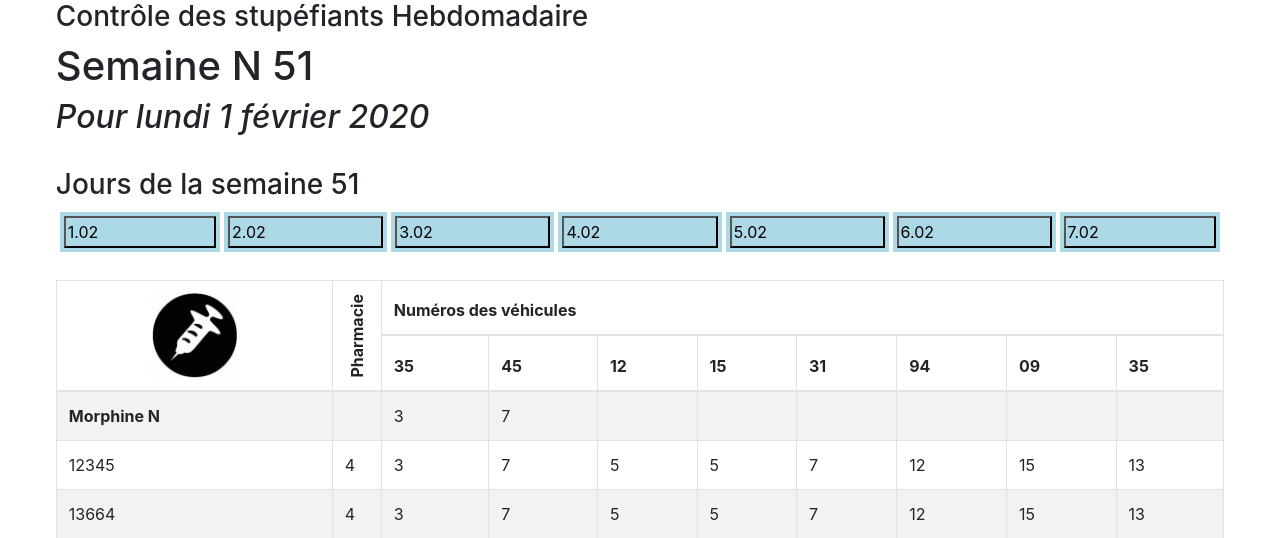
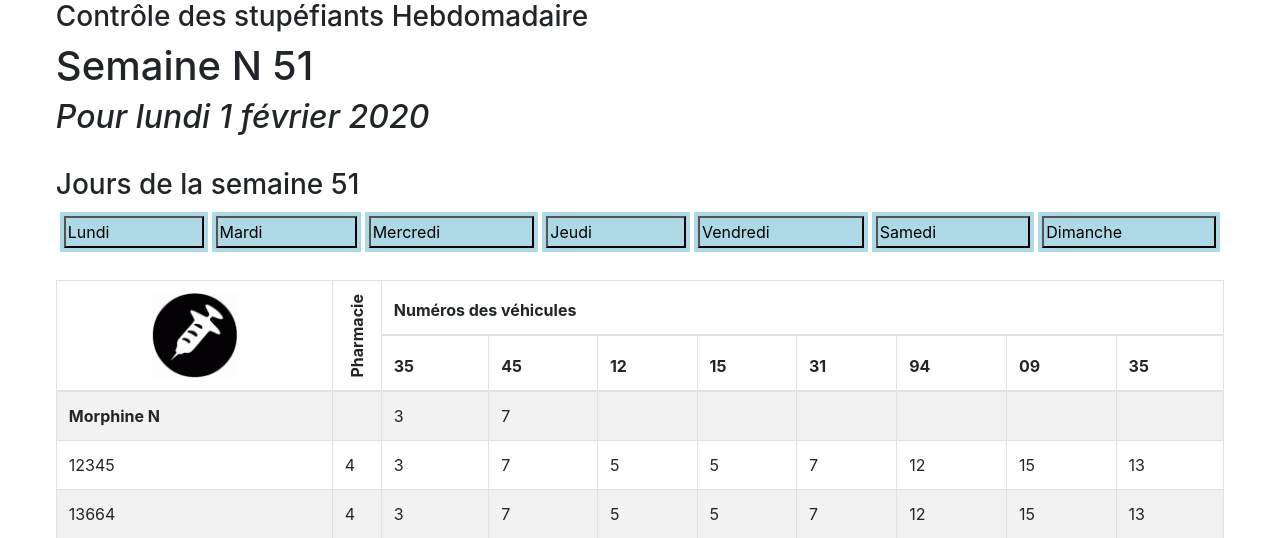
Before and after one commit to samuelroland/CSUNVB, a PHP site: page /view/drugHome.php in a window 1280 px wide. Shown: the part 222-760 px from the top of the page. Run offline with PHP 8.4, Linux system fonts and the light colour scheme; some libraries are stand-ins or nearby versions.

Commit message:
drugs drughome update list of days
indent content too

```diff
--- a/view/drugHome.php
+++ b/view/drugHome.php
@@ -13,13 +13,27 @@ $title = "CSU-NVB - Stupéfiants";
 <br>
 <h3>Jours de la semaine 51</h3>
 <div id="divJoursSemaine" class="">
-    <a href="/?action=drugs&day=1" class="jourSemaine"><button class="jourSemaine">1.02</button></a>
-    <a href="/?action=drugs&day=1" class="jourSemaine"><button class="jourSemaine">2.02</button></a>
-    <a href="/?action=drugs&day=1" class="jourSemaine"><button class="jourSemaine">3.02</button></a>
-    <a href="/?action=drugs&day=1" class="jourSemaine"><button class="jourSemaine">4.02</button></a>
-    <a href="/?action=drugs&day=1" class="jourSemaine"><button class="jourSemaine">5.02</button></a>
-    <a href="/?action=drugs&day=1" class="jourSemaine"><button class="jourSemaine">6.02</button></a>
-    <a href="/?action=drugs&day=1" class="jourSemaine"><button class="jourSemaine">7.02</button></a>
+    <a href="/?action=drugs&day=1" class="jourSemaine">
+        <button class="jourSemaine">Lundi</button>
+    </a>
+    <a href="/?action=drugs&day=1" class="jourSemaine">
+        <button class="jourSemaine">Mardi</button>
+    </a>
+    <a href="/?action=drugs&day=1" class="jourSemaine">
+        <button class="jourSemaine">Mercredi</button>
+    </a>
+    <a href="/?action=drugs&day=1" class="jourSemaine">
+        <button class="jourSemaine">Jeudi</button>
+    </a>
+    <a href="/?action=drugs&day=1" class="jourSemaine">
+        <button class="jourSemaine">Vendredi</button>
+    </a>
+    <a href="/?action=drugs&day=1" class="jourSemaine">
+        <button class="jourSemaine">Samedi</button>
+    </a>
+    <a href="/?action=drugs&day=1" class="jourSemaine">
+        <button class="jourSemaine">Dimanche</button>
+    </a>
 </div>
 <br>
 
@@ -27,7 +41,8 @@ $title = "CSU-NVB - Stupéfiants";
 <table class="table table-striped table-bordered">
     <thead>
     <tr>
-        <th colspan="2" rowspan="2" class="imgheadertablezone"><img src="/model/dataStorage/img/logo-stups.png" alt="stups logo" class="imgheadertable"></th>
+        <th colspan="2" rowspan="2" class="imgheadertablezone"><img src="/model/dataStorage/img/logo-stups.png"
+                                                                    alt="stups logo" class="imgheadertable"></th>
         <th rowspan="2" class="txtvertical">Pharmacie</th>
         <th colspan="8">Numéros des véhicules</th>
     </tr>
@@ -41,11 +56,10 @@ $title = "CSU-NVB - Stupéfiants";
         <th>09</th>
         <th>35</th>
     </tr>
-
     </thead>
     <tbody>
     <tr>
-        <td colspan="2"><strong>Morphine N</strong></td>
+        <td colspan="2" class=""><strong>Morphine N</strong></td>
         <td></td>
         <td>3</td>
         <td>7</td>
@@ -57,7 +71,7 @@ $title = "CSU-NVB - Stupéfiants";
         <td></td>
     </tr>
     <tr>
-        <td colspan="2">12345</td>
+        <td colspan="2" class="">12345</td>
         <td>4</td>
         <td>3</td>
         <td>7</td>
@@ -69,7 +83,7 @@ $title = "CSU-NVB - Stupéfiants";
         <td>13</td>
     </tr>
     <tr>
-        <td colspan="2">13664</td>
+        <td colspan="2" class="">13664</td>
         <td>4</td>
         <td>3</td>
         <td>7</td>
@@ -89,7 +103,8 @@ $title = "CSU-NVB - Stupéfiants";
 <table class="table table-striped table-bordered">
     <thead>
     <tr>
-        <th colspan="2" rowspan="2" class="imgheadertablezone"><img src="/model/dataStorage/img/logo-stups.png" alt="stups logo" class="imgheadertable"></th>
+        <th colspan="2" rowspan="2" class="imgheadertablezone"><img src="/model/dataStorage/img/logo-stups.png"
+                                                                    alt="stups logo" class="imgheadertable"></th>
         <th rowspan="2" class="txtvertical">Pharmacie</th>
         <th colspan="8">Numéros des véhicules</th>
     </tr>
@@ -150,7 +165,8 @@ $title = "CSU-NVB - Stupéfiants";
 <table class="table table-striped table-bordered">
     <thead>
     <tr>
-        <th colspan="2" rowspan="2" class="imgheadertablezone"><img src="/model/dataStorage/img/logo-stups.png" alt="stups logo" class="imgheadertable"></th>
+        <th colspan="2" rowspan="2" class="imgheadertablezone"><img src="/model/dataStorage/img/logo-stups.png"
+                                                                    alt="stups logo" class="imgheadertable"></th>
         <th rowspan="2" class="txtvertical">Pharmacie</th>
         <th colspan="8">Numéros des véhicules</th>
     </tr>
```
